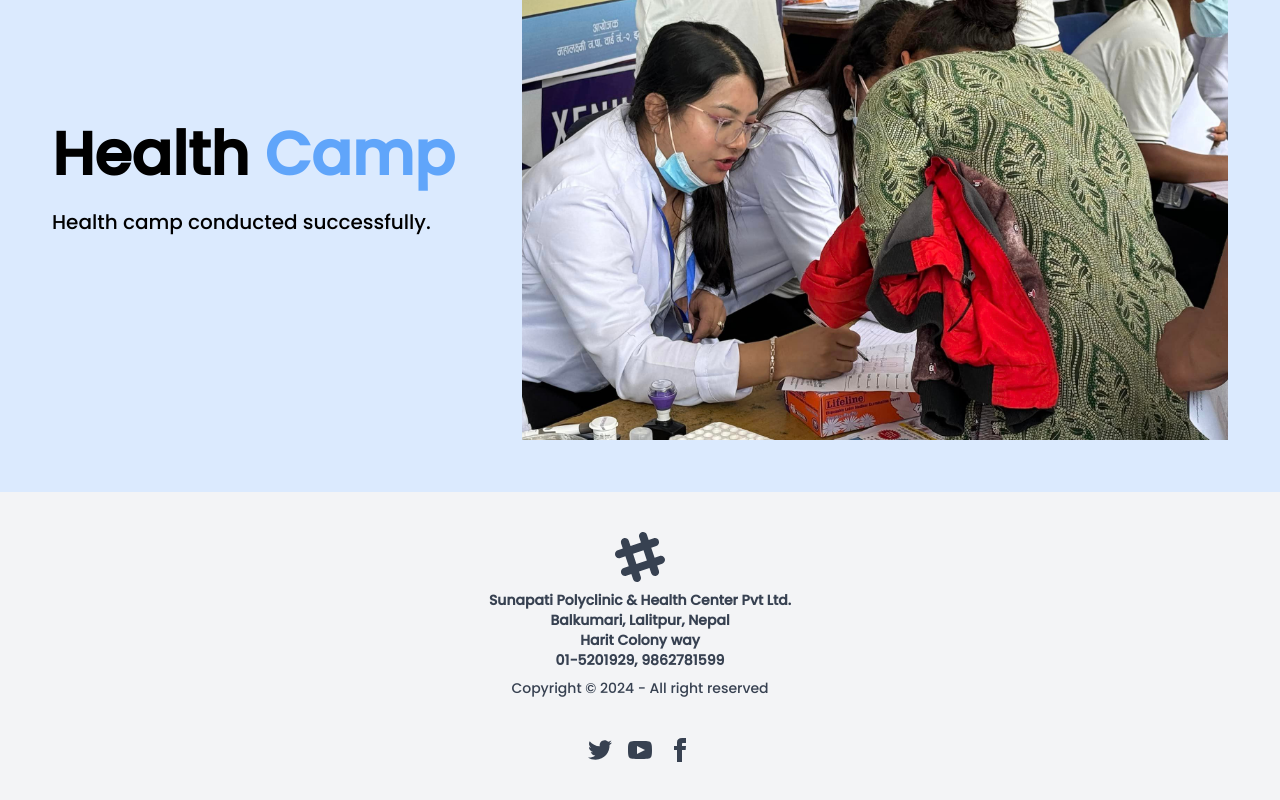
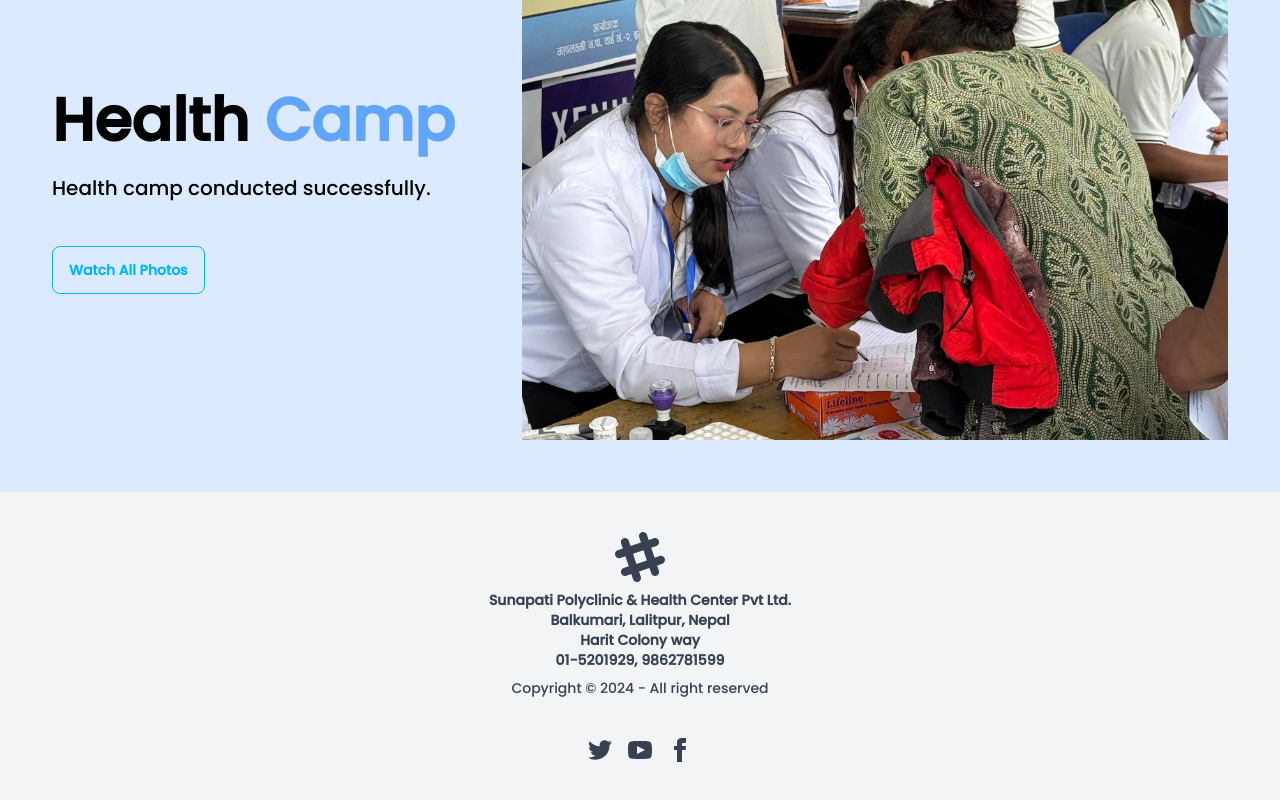
Before and after one commit to luffy4827/Clinic, a React (Create React App) app: page / in a window 1280 px wide. Shown: the part 5116-5916 px from the top of the page. Built offline with nearby package versions, Linux system fonts and the light colour scheme; the HTML template or start-up script is replaced by a standard one.

Commit message:
camp button

```diff
--- a/src/sections/Camp.jsx
+++ b/src/sections/Camp.jsx
@@ -1,5 +1,6 @@
-import React from 'react';
-import camp3 from '../assets/Camp Photos/10.jpg';
+import React from "react";
+import camp3 from "../assets/Camp Photos/10.jpg";
+import { Link } from "react-router-dom";
 
 const Camp = () => {
   return (
@@ -7,15 +8,22 @@ const Camp = () => {
       <div className="p-3 flex-col md:flex-row h-full flex justify-center items-center md:mx-10 my-11">
         <div className="md:w-[40%] mt-10">
           <h1 className="text-5xl md:text-6xl font-bold">
-           Health <span className="text-blue-400">Camp</span>
+            Health <span className="text-blue-400">Camp</span>
           </h1>
-          <p className="text-xl py-6">
-           Health camp conducted successfully.
-          </p>
+          <p className="text-xl py-6">Health camp conducted successfully.</p>
+          <Link to="/gallery">
+            <button className="mt-5 btn btn-outline btn-info">
+              Watch All Photos
+            </button>
+          </Link>
         </div>
 
         <div className="md:w-[60%] md:h-full md:py-10">
-          <img src={camp3} className="w-full h-full object-cover" alt="Health Camp" />
+          <img
+            src={camp3}
+            className="w-full h-full object-cover"
+            alt="Health Camp"
+          />
         </div>
       </div>
     </div>
```
